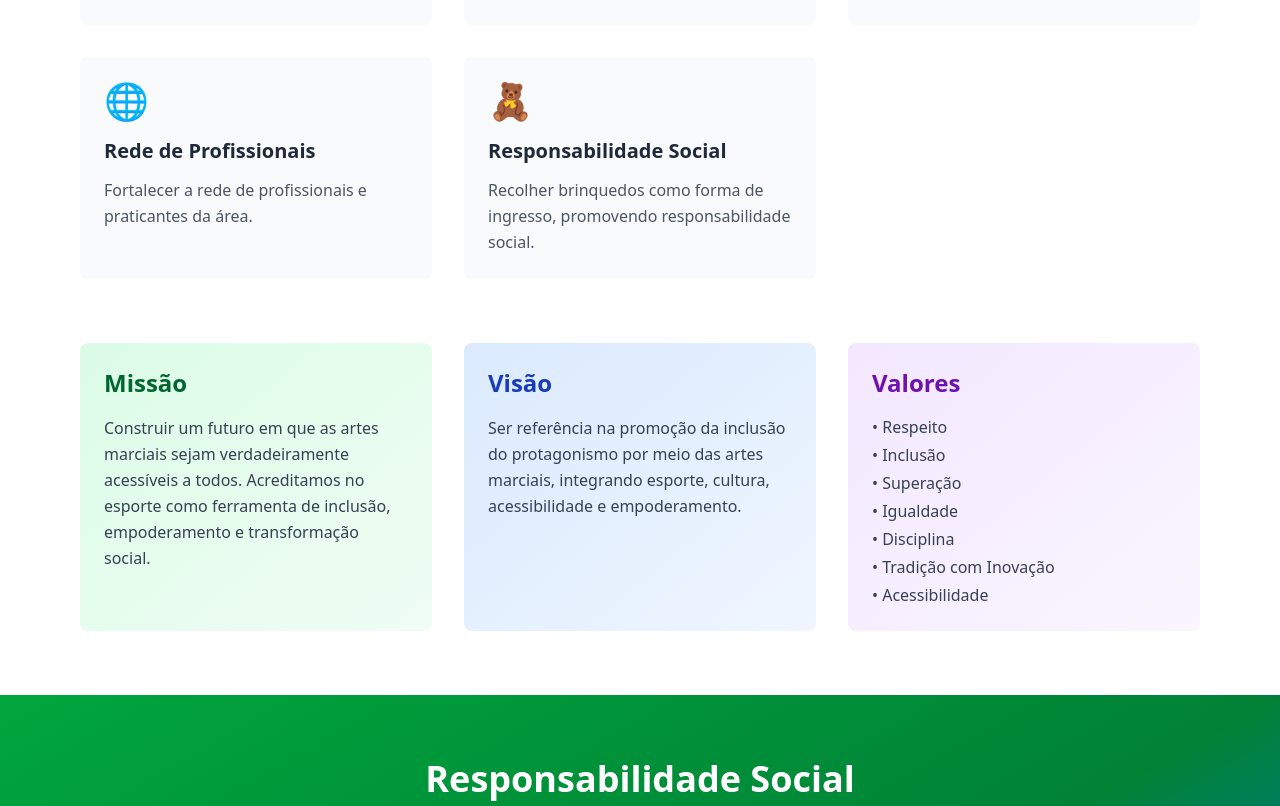
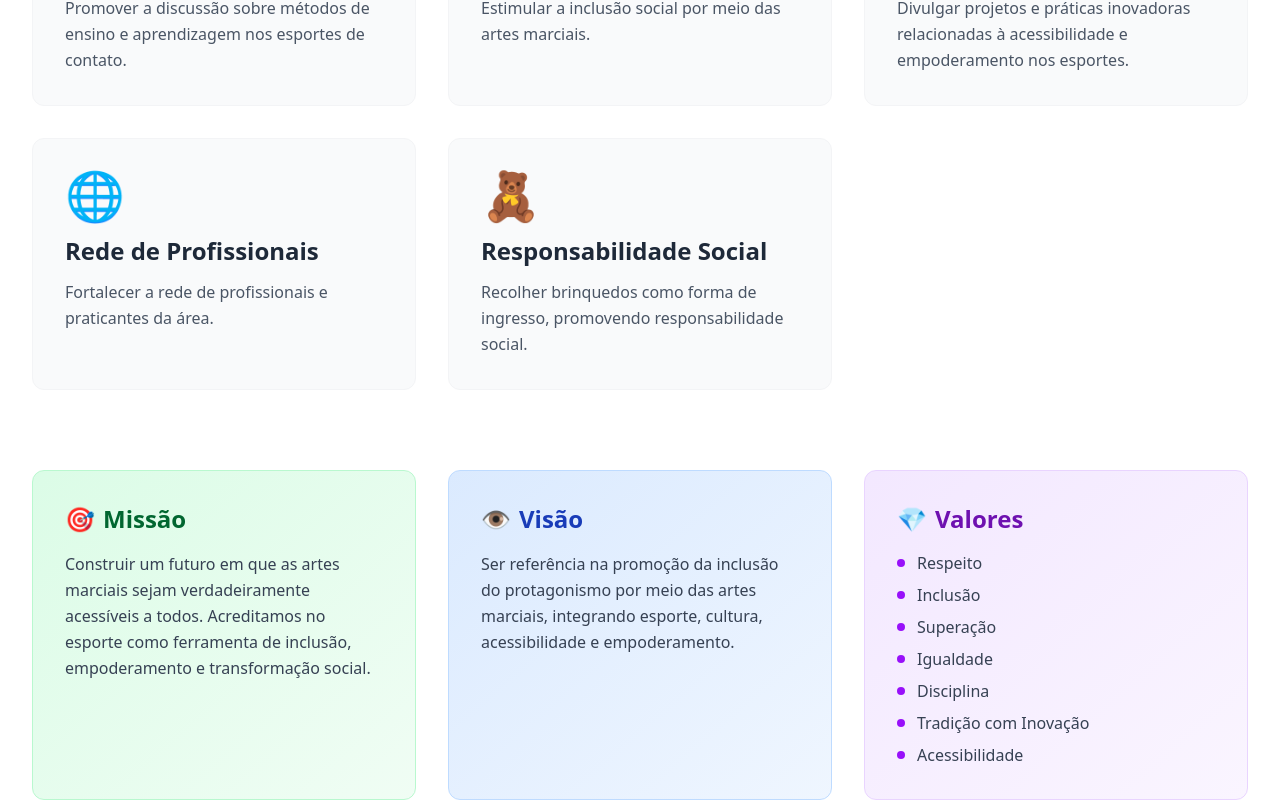
Before and after one commit to DIYSecurityLAB/codec, a Next.js app: page / in a window 1280 px wide. Shown: the part 2074-2880 px from the top of the page. Built offline with nearby package versions, Linux system fonts and the light colour scheme.

Commit message:
feat: enhance Objectives component with improved layout, accessibility features, and detailed descriptions

```diff
--- a/src/components/Objectives.tsx
+++ b/src/components/Objectives.tsx
@@ -9,87 +9,143 @@ const Objectives: React.FC<ObjectivesProps> = ({ className = '' }) => {
     {
       icon: '🎓',
       title: 'Métodos de Ensino',
-      description: 'Promover a discussão sobre métodos de ensino e aprendizagem nos esportes de contato.'
+      description: 'Promover a discussão sobre métodos de ensino e aprendizagem nos esportes de contato.',
+      ariaLabel: 'Objetivo sobre métodos de ensino'
     },
     {
       icon: '🤝',
       title: 'Inclusão Social',
-      description: 'Estimular a inclusão social por meio das artes marciais.'
+      description: 'Estimular a inclusão social por meio das artes marciais.',
+      ariaLabel: 'Objetivo sobre inclusão social'
     },
     {
       icon: '🚀',
       title: 'Práticas Inovadoras',
-      description: 'Divulgar projetos e práticas inovadoras relacionadas à acessibilidade e empoderamento nos esportes.'
+      description: 'Divulgar projetos e práticas inovadoras relacionadas à acessibilidade e empoderamento nos esportes.',
+      ariaLabel: 'Objetivo sobre práticas inovadoras'
     },
     {
       icon: '🌐',
       title: 'Rede de Profissionais',
-      description: 'Fortalecer a rede de profissionais e praticantes da área.'
+      description: 'Fortalecer a rede de profissionais e praticantes da área.',
+      ariaLabel: 'Objetivo sobre rede de profissionais'
     },
     {
       icon: '🧸',
       title: 'Responsabilidade Social',
-      description: 'Recolher brinquedos como forma de ingresso, promovendo responsabilidade social.'
+      description: 'Recolher brinquedos como forma de ingresso, promovendo responsabilidade social.',
+      ariaLabel: 'Objetivo sobre responsabilidade social'
     }
   ];
 
   return (
-    <section id="objetivos" className={`py-16 bg-white ${className}`}>
-      <div className="container mx-auto px-4 max-w-6xl">
-        <div className="text-center mb-12">
-          <h2 className="text-4xl font-bold text-gray-800 mb-4">
+    <section
+      id="objetivos"
+      className={`py-16 lg:py-20 bg-white ${className}`}
+      aria-labelledby="objectives-title"
+    >
+      <div className="container mx-auto px-4 sm:px-6 lg:px-8 max-w-7xl">
+        <div className="text-center mb-12 lg:mb-16">
+          <h2
+            id="objectives-title"
+            className="text-3xl sm:text-4xl lg:text-5xl font-bold text-gray-800 mb-4"
+          >
             Nossos Objetivos
           </h2>
-          <p className="text-xl text-gray-600 max-w-3xl mx-auto">
+          <p className="text-lg sm:text-xl lg:text-2xl text-gray-600 max-w-4xl mx-auto leading-relaxed">
             Os principais objetivos que queremos alcançar através do projeto
           </p>
         </div>
 
-        <div className="grid md:grid-cols-2 lg:grid-cols-3 gap-8">
+        <div className="grid sm:grid-cols-2 lg:grid-cols-3 gap-6 lg:gap-8 mb-16 lg:mb-20">
           {objectives.map((objective, index) => (
             <div
               key={index}
-              className="bg-gray-50 rounded-lg p-6 hover:shadow-lg transition-shadow duration-300"
+              className="bg-gray-50 hover:bg-gray-100 rounded-xl p-6 lg:p-8 hover:shadow-xl transition-all duration-300 transform hover:-translate-y-1 border border-gray-100"
+              role="article"
+              aria-label={objective.ariaLabel}
             >
-              <div className="text-4xl mb-4">{objective.icon}</div>
-              <h3 className="text-xl font-bold text-gray-800 mb-3">
+              <div className="text-4xl lg:text-5xl mb-4" aria-hidden="true">
+                {objective.icon}
+              </div>
+              <h3 className="text-xl lg:text-2xl font-bold text-gray-800 mb-3">
                 {objective.title}
               </h3>
-              <p className="text-gray-600 leading-relaxed">
+              <p className="text-gray-600 leading-relaxed text-sm sm:text-base">
                 {objective.description}
               </p>
             </div>
           ))}
         </div>
-
-        {/* Mission, Vision, Values */}
-        <div className="mt-16 grid md:grid-cols-3 gap-8">
-          <div className="bg-gradient-to-br from-green-100 to-green-50 rounded-lg p-6">
-            <h3 className="text-2xl font-bold text-green-800 mb-4">Missão</h3>
-            <p className="text-gray-700 leading-relaxed">
+        <div className="grid md:grid-cols-3 gap-6 lg:gap-8">
+          <div
+            className="bg-gradient-to-br from-green-100 to-green-50 rounded-xl p-6 lg:p-8 border border-green-200"
+            role="article"
+            aria-labelledby="mission-title"
+          >
+            <h3 id="mission-title" className="text-xl sm:text-2xl font-bold text-green-800 mb-4 flex items-center">
+              <span className="mr-2" aria-hidden="true">🎯</span>
+              Missão
+            </h3>
+            <p className="text-gray-700 leading-relaxed text-sm sm:text-base">
               Construir um futuro em que as artes marciais sejam verdadeiramente acessíveis a todos.
               Acreditamos no esporte como ferramenta de inclusão, empoderamento e transformação social.
             </p>
           </div>
 
-          <div className="bg-gradient-to-br from-blue-100 to-blue-50 rounded-lg p-6">
-            <h3 className="text-2xl font-bold text-blue-800 mb-4">Visão</h3>
-            <p className="text-gray-700 leading-relaxed">
+          <div
+            className="bg-gradient-to-br from-blue-100 to-blue-50 rounded-xl p-6 lg:p-8 border border-blue-200"
+            role="article"
+            aria-labelledby="vision-title"
+          >
+            <h3 id="vision-title" className="text-xl sm:text-2xl font-bold text-blue-800 mb-4 flex items-center">
+              <span className="mr-2" aria-hidden="true">👁️</span>
+              Visão
+            </h3>
+            <p className="text-gray-700 leading-relaxed text-sm sm:text-base">
               Ser referência na promoção da inclusão do protagonismo por meio das artes marciais,
               integrando esporte, cultura, acessibilidade e empoderamento.
             </p>
           </div>
 
-          <div className="bg-gradient-to-br from-purple-100 to-purple-50 rounded-lg p-6">
-            <h3 className="text-2xl font-bold text-purple-800 mb-4">Valores</h3>
-            <ul className="text-gray-700 space-y-1">
-              <li>• Respeito</li>
-              <li>• Inclusão</li>
-              <li>• Superação</li>
-              <li>• Igualdade</li>
-              <li>• Disciplina</li>
-              <li>• Tradição com Inovação</li>
-              <li>• Acessibilidade</li>
+          <div
+            className="bg-gradient-to-br from-purple-100 to-purple-50 rounded-xl p-6 lg:p-8 border border-purple-200 md:col-span-3 lg:col-span-1"
+            role="article"
+            aria-labelledby="values-title"
+          >
+            <h3 id="values-title" className="text-xl sm:text-2xl font-bold text-purple-800 mb-4 flex items-center">
+              <span className="mr-2" aria-hidden="true">💎</span>
+              Valores
+            </h3>
+            <ul className="text-gray-700 space-y-2 text-sm sm:text-base" role="list">
+              <li className="flex items-center">
+                <span className="w-2 h-2 bg-purple-600 rounded-full mr-3 flex-shrink-0" aria-hidden="true"></span>
+                Respeito
+              </li>
+              <li className="flex items-center">
+                <span className="w-2 h-2 bg-purple-600 rounded-full mr-3 flex-shrink-0" aria-hidden="true"></span>
+                Inclusão
+              </li>
+              <li className="flex items-center">
+                <span className="w-2 h-2 bg-purple-600 rounded-full mr-3 flex-shrink-0" aria-hidden="true"></span>
+                Superação
+              </li>
+              <li className="flex items-center">
+                <span className="w-2 h-2 bg-purple-600 rounded-full mr-3 flex-shrink-0" aria-hidden="true"></span>
+                Igualdade
+              </li>
+              <li className="flex items-center">
+                <span className="w-2 h-2 bg-purple-600 rounded-full mr-3 flex-shrink-0" aria-hidden="true"></span>
+                Disciplina
+              </li>
+              <li className="flex items-center">
+                <span className="w-2 h-2 bg-purple-600 rounded-full mr-3 flex-shrink-0" aria-hidden="true"></span>
+                Tradição com Inovação
+              </li>
+              <li className="flex items-center">
+                <span className="w-2 h-2 bg-purple-600 rounded-full mr-3 flex-shrink-0" aria-hidden="true"></span>
+                Acessibilidade
+              </li>
             </ul>
           </div>
         </div>
```
